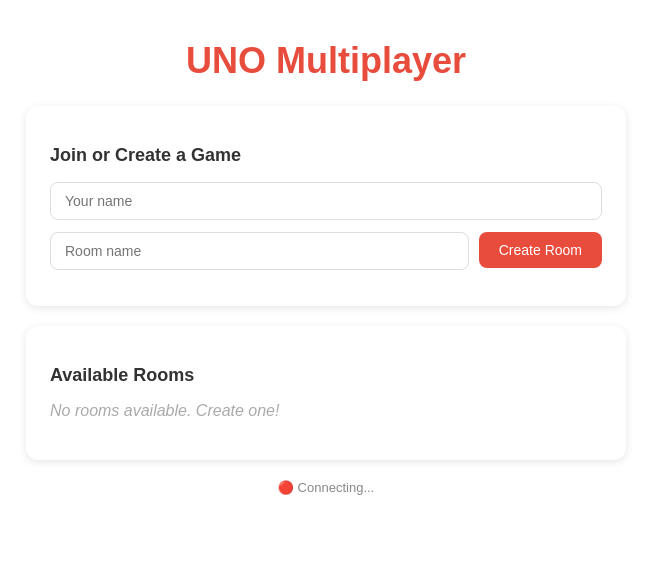
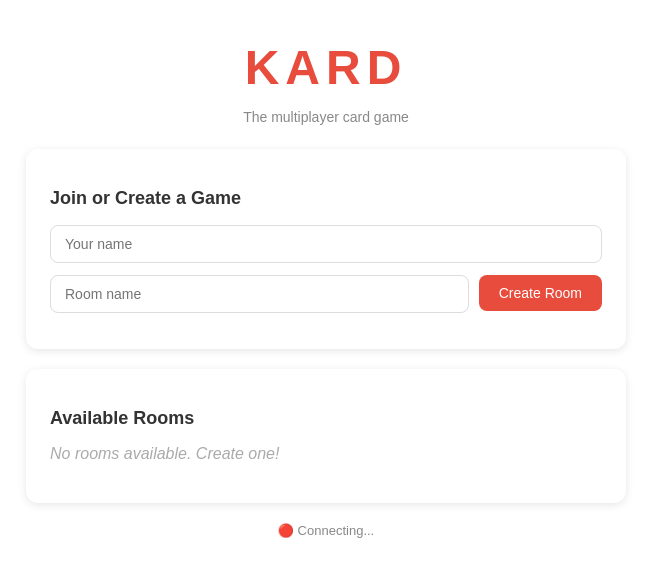
Before and after one commit to NakshatraGupta1308/uno-multiplayer, a React (Vite) app in the folder Frontend/: page / in a window 1280 px wide. Shown: the top 576 px of the page, without its empty margins (314-965 px from the left). Built offline with nearby package versions, Linux system fonts and the light colour scheme.

Commit message:
rebrand: renamed to KARD

```diff
--- a/Frontend/index.html
+++ b/Frontend/index.html
@@ -4,7 +4,7 @@
     <meta charset="UTF-8" />
     <link rel="icon" type="image/svg+xml" href="/vite.svg" />
     <meta name="viewport" content="width=device-width, initial-scale=1.0" />
-    <title>UNO Multiplayer</title>
+    <title>KARD</title>
     <style>
       @keyframes cardPop {
         0% { transform: scale(0.5) translateY(20px); opacity: 0; }
--- a/Frontend/src/pages/LobbyPage.jsx
+++ b/Frontend/src/pages/LobbyPage.jsx
@@ -1,5 +1,5 @@
 import { useState, useEffect } from 'react'
-import { connect, subscribe, send, disconnect } from '../services/websocket'
+import { connect, subscribe, send } from '../services/websocket'
 
 export default function LobbyPage({ playerId, onJoinRoom }) {
   const [rooms, setRooms] = useState([])
@@ -13,7 +13,6 @@ export default function LobbyPage({ playerId, onJoinRoom }) {
       subscribe('/topic/lobby', (data) => setRooms(data))
       send('/lobby.getRooms', {})
     })
-    return () => disconnect()
   }, [])
 
   const handleCreate = () => {
@@ -40,7 +39,8 @@ export default function LobbyPage({ playerId, onJoinRoom }) {
 
   return (
     <div style={styles.container}>
-      <h1 style={styles.title}>UNO Multiplayer</h1>
+      <h1 style={styles.title}>KARD</h1>
+      <p style={styles.tagline}>The multiplayer card game</p>
 
       <div style={styles.card}>
         <h2 style={styles.subtitle}>Join or Create a Game</h2>
@@ -86,7 +86,8 @@ export default function LobbyPage({ playerId, onJoinRoom }) {
 
 const styles = {
   container: { maxWidth: 600, margin: '40px auto', padding: '0 20px', fontFamily: 'sans-serif' },
-  title: { textAlign: 'center', fontSize: 36, color: '#e74c3c', marginBottom: 24 },
+  title: { textAlign: 'center', fontSize: 48, color: '#e74c3c', marginBottom: 4, letterSpacing: 6, fontWeight: 'bold' },
+  tagline: { textAlign: 'center', color: '#888', fontSize: 14, marginBottom: 24 },
   subtitle: { fontSize: 18, marginBottom: 16, color: '#333' },
   card: { background: '#fff', borderRadius: 12, padding: 24, marginBottom: 20, boxShadow: '0 2px 8px rgba(0,0,0,0.1)' },
   input: { padding: '10px 14px', borderRadius: 8, border: '1px solid #ddd', fontSize: 14, marginBottom: 12, width: '100%', boxSizing: 'border-box' },
--- a/Frontend/src/pages/RoomPage.jsx
+++ b/Frontend/src/pages/RoomPage.jsx
@@ -25,7 +25,7 @@ export default function RoomPage({ playerId, playerName, roomId, onGameStart, on
 
   return (
     <div style={styles.container}>
-      <h1 style={styles.title}>UNO Multiplayer</h1>
+      <h1 style={styles.title}>KARD</h1>
 
       <div style={styles.card}>
         <h2 style={styles.subtitle}>Room: {room?.name ?? roomId}</h2>
@@ -64,7 +64,7 @@ export default function RoomPage({ playerId, playerName, roomId, onGameStart, on
 
 const styles = {
   container: { maxWidth: 600, margin: '40px auto', padding: '0 20px', fontFamily: 'sans-serif' },
-  title: { textAlign: 'center', fontSize: 36, color: '#e74c3c', marginBottom: 24 },
+  title: { textAlign: 'center', fontSize: 48, color: '#e74c3c', marginBottom: 24, letterSpacing: 6, fontWeight: 'bold' },
   subtitle: { fontSize: 22, marginBottom: 4, color: '#333' },
   roomId: { color: '#888', fontSize: 13, marginBottom: 20 },
   card: { background: '#fff', borderRadius: 12, padding: 24, boxShadow: '0 2px 8px rgba(0,0,0,0.1)' },
```
Also changed, not shown: 1 other file (tests, documents, lock files or other folders). Lines whose indentation alone changed are shown as unchanged.
